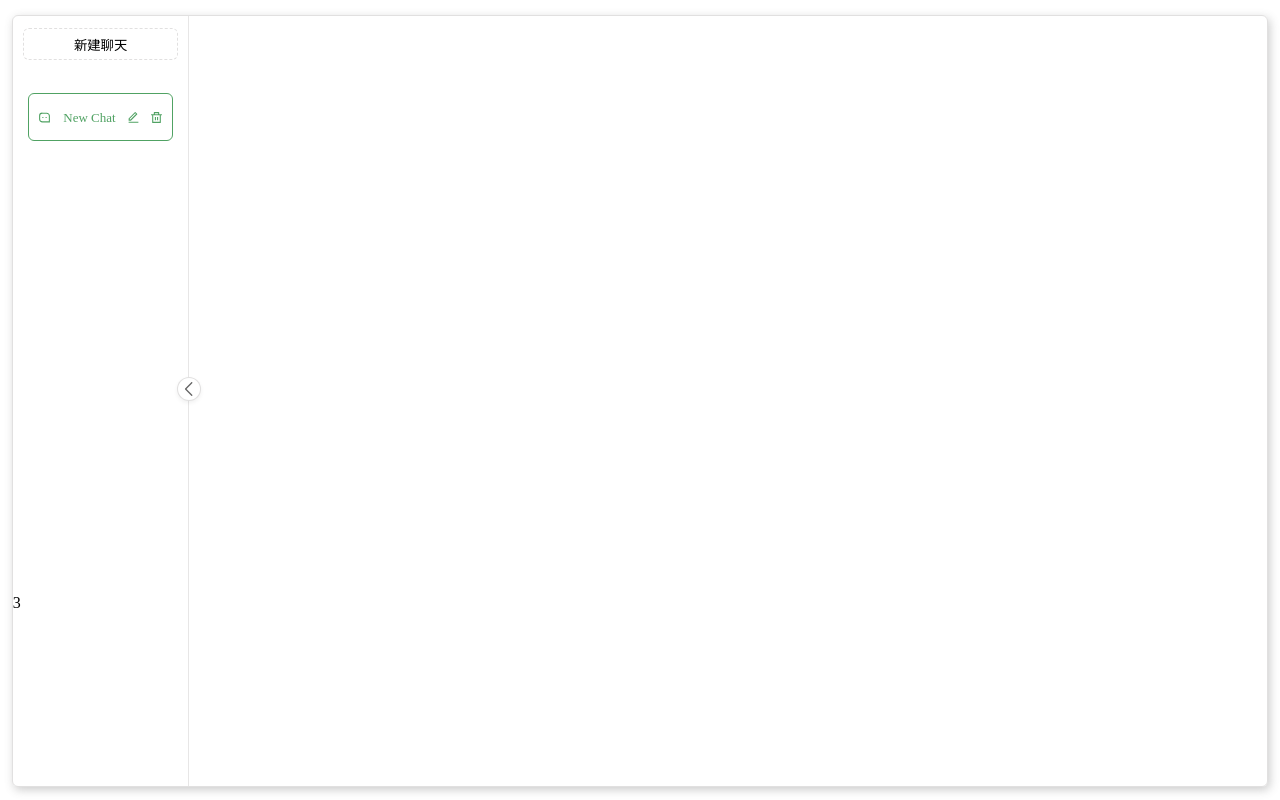
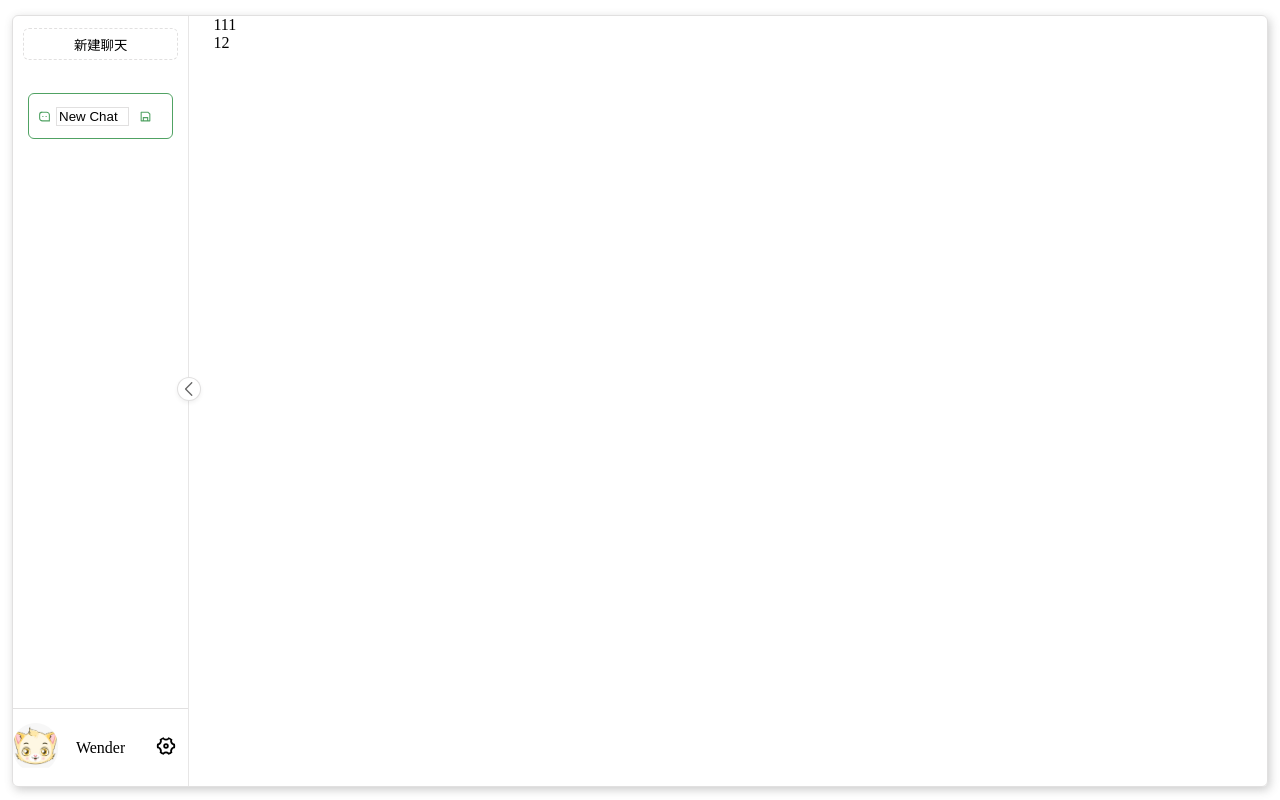
Before and after one commit to bkq360/freeGPT-front, a Vue app: page / in a window 1280 px wide. Both pictures are taken after a click on the button "新建聊天". Built offline with nearby package versions, Linux system fonts and the light colour scheme.

Commit message:
add user icon

```diff
--- a/src/App.vue
+++ b/src/App.vue
@@ -3,6 +3,8 @@ import { ref,provide } from "vue";
 import SpandButton from "./components/Button.vue"
 import AddButton from "./components/AddButton.vue"
 import SessionItem from "./components/SessionItem.vue"
+import UserInfo from "./components/UserInfo.vue"
+import SessionMain from "./components/SessionMain.vue"
 // export default defineComponent({
 //   // 需要启用子组件作为模板
 //   components: {
@@ -26,9 +28,9 @@ import SessionItem from "./components/SessionItem.vue"
 const isNoComponent = ref(true)
 const sessionItemList = ref([])
 const chooseIndex = ref(0)
-provide("sessionList",sessionItemList)
+const isEdit = ref(true);
 provide("chooseIndex",chooseIndex)
-
+provide("isEdit",isEdit)
 function spandDiv(){
   let element = document.getElementById("meun-right");
   let expandButton = document.getElementsByClassName("expand")[0];
@@ -64,6 +66,12 @@ function changeIndex(val){
           sessionItemList.value[i] = false;
         }
     }
+    // changeEditStatus()
+    // isEdit.value= false;
+}
+function changeEditStatus(bool){
+  // alert("in")
+  isEdit.value = bool;
 }
 </script>
 <template>
@@ -82,13 +90,16 @@ function changeIndex(val){
               <span>暂无数据</span>
          </div>
          <div v-else v-for="(sessionItem,index) in sessionItemList" :key="index">
-              <SessionItem   :class="{isChoose:sessionItem}"  @changeSessionItemIndex="changeIndex" :index="index"  />
+              <SessionItem   :class="{isChoose:sessionItem}" @changeEditStatus="changeEditStatus" @changeSessionItemIndex="changeIndex" :index="index"  />
             </div>
         </div>
-        <div class="item">3</div>
+        <div class="item-bottom">
+          <UserInfo/>
+        </div>
       </div>
       <SpandButton @click="spandDiv"/>
       <div class="main-left">
+        <SessionMain />
       </div>
     </div>
   </div>
@@ -112,6 +123,13 @@ html {
 .item-main{
   text-align: center;
   overflow: hidden;
+  border-bottom: 1px solid rgb(196, 193, 193,0.5);
+}
+.item-bottom{
+  /* text-align: center; */
+  display: grid;
+  grid-template-columns: 1fr 2fr 1fr;
+
 }
 .default{
   display: grid;
@@ -143,7 +161,7 @@ html {
 }
 .main-right{
   display: grid;
-  grid-template-rows: 10% 65% 25%;
+  grid-template-rows: 10% 80% 10%;
   position:relative;
   height:calc(100vh - 30px);
   width:14%;
--- a/src/components/Father.vue
+++ b/src/components/Father.vue
@@ -4,7 +4,6 @@
       <ChildComponent :isActivated.sync="!isActivated" />
     </div>
   </template>
-
   <script>
   import ChildComponent from './ChildComponent.vue';
 
--- a/src/components/SessionItem.vue
+++ b/src/components/SessionItem.vue
@@ -1,32 +1,30 @@
 <script setup>
 import {ref,inject} from "vue";
-const list = inject("sessionList")
 const chooseIndex = inject("chooseIndex")
+const isEdit = inject("isEdit")
 const text = ref("New Chat");
-const isShow = ref(false);
-// function changeSession(event){
-//     console.log(commentIds.value)
-//     isShow.value = true;
-//     const sessionItem = event.currentTarget ;
-//     const index = sessionItem.getAttribute("index");
-//     for(let i =0;i<list.value.length;i++){
-//         if(i == index){
-//             list.value[i] = true
-//         }else{
-//             list.value[i] = false;
-//         }
-//     }
-// }
 const props = defineProps(['index'])
 const itemIndex = props.index
+
+console.log(isEdit.value)
 // const chooseIndex = props.chooseIndex
-const emit = defineEmits(['changeSessionItemIndex'])
+const emit = defineEmits(['changeSessionItemIndex','changeEditStatus'])
 
 const changeSessions=(()=>{
     emit('changeSessionItemIndex',itemIndex)
+    emit('changeEditStatus',false)
+    console.log(isEdit.value)
 })
-function test(){
-    alert(111)
+function alertSessionText(){
+    // isEdit.value = true;
+    emit('changeEditStatus',true)
+    console.log(isEdit.value)
+}
+function alertSessionSave(){
+    emit('changeEditStatus',false)
+}
+function deleteSession(){
+    alert("Are you comfirm delete this session?");
 }
 // changeSessions()
 </script>
@@ -34,26 +32,37 @@ function test(){
  <div class="session-item" id="gogo" @mouseenter="showScrollbar" @mouseleave="hideScrollbar" @click="changeSessions"  > <!-- $emit('changeSession',index) -->
     <div class="item"> <svg  xmlns="http://www.w3.org/2000/svg" xmlns:xlink="http://www.w3.org/1999/xlink" aria-hidden="true" role="img" class="iconify iconify--ri front-img" width="1em" height="1em" viewBox="0 0 24 24"><path fill="currentColor" d="M2 8.994A5.99 5.99 0 0 1 8 3h8c3.313 0 6 2.695 6 5.994V21H8c-3.313 0-6-2.695-6-5.994zM20 19V8.994A4.004 4.004 0 0 0 16 5H8a3.99 3.99 0 0 0-4 3.994v6.012A4.004 4.004 0 0 0 8 19zm-6-8h2v2h-2zm-6 0h2v2H8z"></path></svg>
    </div>
-        <div class="item">  {{ text }}</div>
-        <div class="item"><div v-show="itemIndex == chooseIndex" style="display:inline">
-        <svg xmlns="http://www.w3.org/2000/svg" @click="test" xmlns:xlink="http://www.w3.org/1999/xlink" aria-hidden="true" role="img" class=" iconify iconify--ri" width="1em" height="1em" viewBox="0 0 24 24"><path fill="currentColor" d="M6.414 15.89L16.556 5.748l-1.414-1.414L5 14.476v1.414zm.829 2H3v-4.243L14.435 2.212a1 1 0 0 1 1.414 0l2.829 2.829a1 1 0 0 1 0 1.414zM3 19.89h18v2H3z"></path></svg>
-        &nbsp;
-        <svg xmlns="http://www.w3.org/2000/svg" xmlns:xlink="http://www.w3.org/1999/xlink" aria-hidden="true" role="img" class=" iconify iconify--ri" width="1em" height="1em" viewBox="0 0 24 24"><path fill="currentColor" d="M17 6h5v2h-2v13a1 1 0 0 1-1 1H5a1 1 0 0 1-1-1V8H2V6h5V3a1 1 0 0 1 1-1h8a1 1 0 0 1 1 1zm1 2H6v12h12zm-9 3h2v6H9zm4 0h2v6h-2zM9 4v2h6V4z"></path></svg>
-    </div> </div>
+    <div v-show="!isEdit|| itemIndex !== chooseIndex" class="item">
+        {{ text }}
+    </div>
+    <div v-show="!isEdit|| itemIndex !== chooseIndex" class="item">
+        <div v-show="itemIndex == chooseIndex" style="display:inline">
+            <svg @click.stop="alertSessionText" xmlns="http://www.w3.org/2000/svg"  xmlns:xlink="http://www.w3.org/1999/xlink" aria-hidden="true" role="img" class=" iconify iconify--ri" width="1em" height="1em" viewBox="0 0 24 24"><path fill="currentColor" d="M6.414 15.89L16.556 5.748l-1.414-1.414L5 14.476v1.414zm.829 2H3v-4.243L14.435 2.212a1 1 0 0 1 1.414 0l2.829 2.829a1 1 0 0 1 0 1.414zM3 19.89h18v2H3z"></path></svg>
+            &nbsp;
+            <svg @click.stop="deleteSession" xmlns="http://www.w3.org/2000/svg" xmlns:xlink="http://www.w3.org/1999/xlink" aria-hidden="true" role="img" class=" iconify iconify--ri" width="1em" height="1em" viewBox="0 0 24 24"><path fill="currentColor" d="M17 6h5v2h-2v13a1 1 0 0 1-1 1H5a1 1 0 0 1-1-1V8H2V6h5V3a1 1 0 0 1 1-1h8a1 1 0 0 1 1 1zm1 2H6v12h12zm-9 3h2v6H9zm4 0h2v6h-2zM9 4v2h6V4z"></path></svg>
+            </div>
+    </div>
+    <div class="item" v-show="isEdit && itemIndex == chooseIndex">
+       <input class="input-text" type="text" :value="text" style="width:100%"/>
+    </div>
+    <div class="item" v-show="isEdit && itemIndex == chooseIndex">
+        <svg @click.stop="alertSessionSave" xmlns="http://www.w3.org/2000/svg" xmlns:xlink="http://www.w3.org/1999/xlink" aria-hidden="true" role="img" class=" iconify iconify--ri" width="1em" height="1em" viewBox="0 0 24 24"><path fill="currentColor" d="M7 19v-6h10v6h2V7.828L16.172 5H5v14zM4 3h13l4 4v13a1 1 0 0 1-1 1H4a1 1 0 0 1-1-1V4a1 1 0 0 1 1-1m5 12v4h6v-4z"></path></svg>
+    </div>
 
 
-    </div>
+ </div>
 </template>
 <style>
 .front-img{
     pointer-events: none;
 }
+
 .session-item{
     display: grid;
     grid-template-columns: 0.5fr 1.5fr 1fr; /* 将容器分成三列，每列占用相同的空间 */
     font-size: small;
     align-items: center;
-    height: 46px;
+    height: 44px;
     line-height: 5px;
     margin:auto 15px 15px;
     padding-right: 5px; /* 滚动条的默认宽度（可以根据实际情况调整） */
@@ -62,7 +71,15 @@ function test(){
     border-radius: 6px;
     text-align: center;
 }
-
+.input-text{
+    width:100%;
+    border:1px  solid rgb(196, 193, 193,0.5);
+    outline: none;
+    /* border-color: rgb(80, 162, 99,1);  */
+}
+.input-text:hover{
+    border-color: rgb(150, 205, 163);
+}
 .isChoose{
     border-color: rgb(80, 162, 99,1);
     color:rgb(80, 162, 99,1);
--- /dev/null
+++ b/src/components/SessionMain.vue
@@ -0,0 +1,21 @@
+<script>
+
+
+</script>
+<template>
+<div class="left-main">
+111
+    <div class="left main-top"></div>
+    <div class="left main-footer">12</div>
+</div>
+</template>
+<style>
+.left-main{
+    width: 100%;
+    height: 100%;
+}
+.main{
+
+}
+
+</style>
--- /dev/null
+++ b/src/components/UserInfo.vue
@@ -0,0 +1,36 @@
+<script setup>
+function test(){
+    alert(111)
+}
+
+</script>
+<template>
+<div class="bottom userIcon"><img src="../../public/user.jpg" width="45px"></div>
+<div class="bottom">Wender</div>
+<div class="bottom">
+    <button class="set-icon" @click="test">
+      <svg xmlns="http://www.w3.org/2000/svg" xmlns:xlink="http://www.w3.org/1999/xlink" aria-hidden="true" role="img" class=" iconify iconify--ri" width="22" height="22" viewBox="0 0 24 24"><path fill="currentColor" d="M2 12c0-.865.11-1.704.316-2.504A3 3 0 0 0 4.99 4.867a9.99 9.99 0 0 1 4.335-2.506a3 3 0 0 0 5.348 0a9.99 9.99 0 0 1 4.335 2.506a3 3 0 0 0 2.675 4.63c.206.8.316 1.638.316 2.503c0 .864-.11 1.703-.316 2.503a3 3 0 0 0-2.675 4.63a9.99 9.99 0 0 1-4.335 2.505a3 3 0 0 0-5.348 0a9.99 9.99 0 0 1-4.335-2.505a3 3 0 0 0-2.675-4.63C2.11 13.703 2 12.864 2 12m4.804 3c.63 1.091.81 2.346.564 3.524c.408.29.842.541 1.297.75A4.993 4.993 0 0 1 12 18c1.26 0 2.438.471 3.335 1.274c.455-.209.889-.46 1.297-.75A4.993 4.993 0 0 1 17.196 15a4.993 4.993 0 0 1 2.77-2.25a8.142 8.142 0 0 0 0-1.5A4.993 4.993 0 0 1 17.196 9a4.993 4.993 0 0 1-.564-3.524a7.991 7.991 0 0 0-1.297-.75A4.993 4.993 0 0 1 12 6a4.993 4.993 0 0 1-3.335-1.274a7.99 7.99 0 0 0-1.297.75A4.993 4.993 0 0 1 6.804 9a4.993 4.993 0 0 1-2.77 2.25a8.125 8.125 0 0 0 0 1.5A4.993 4.993 0 0 1 6.805 15M12 15a3 3 0 1 1 0-6a3 3 0 0 1 0 6m0-2a1 1 0 1 0 0-2a1 1 0 0 0 0 2"></path></svg>
+    </button>
+</div>
+</template>
+<style>
+.bottom{
+    margin: auto;
+    overflow: hidden;
+}
+.userIcon{
+    border-radius: 33px;
+}
+.set-icon{
+    /* background-color: red; */
+    width:35px;
+    height:35px;
+    border-radius: 33px;
+    background-color: white;
+    border: 0;
+}
+.set-icon:hover{
+    background-color: rgba(233, 229, 229, 0.4);
+    cursor: pointer;
+}
+</style>
```
Also changed, not shown: public/user.jpg (added).
